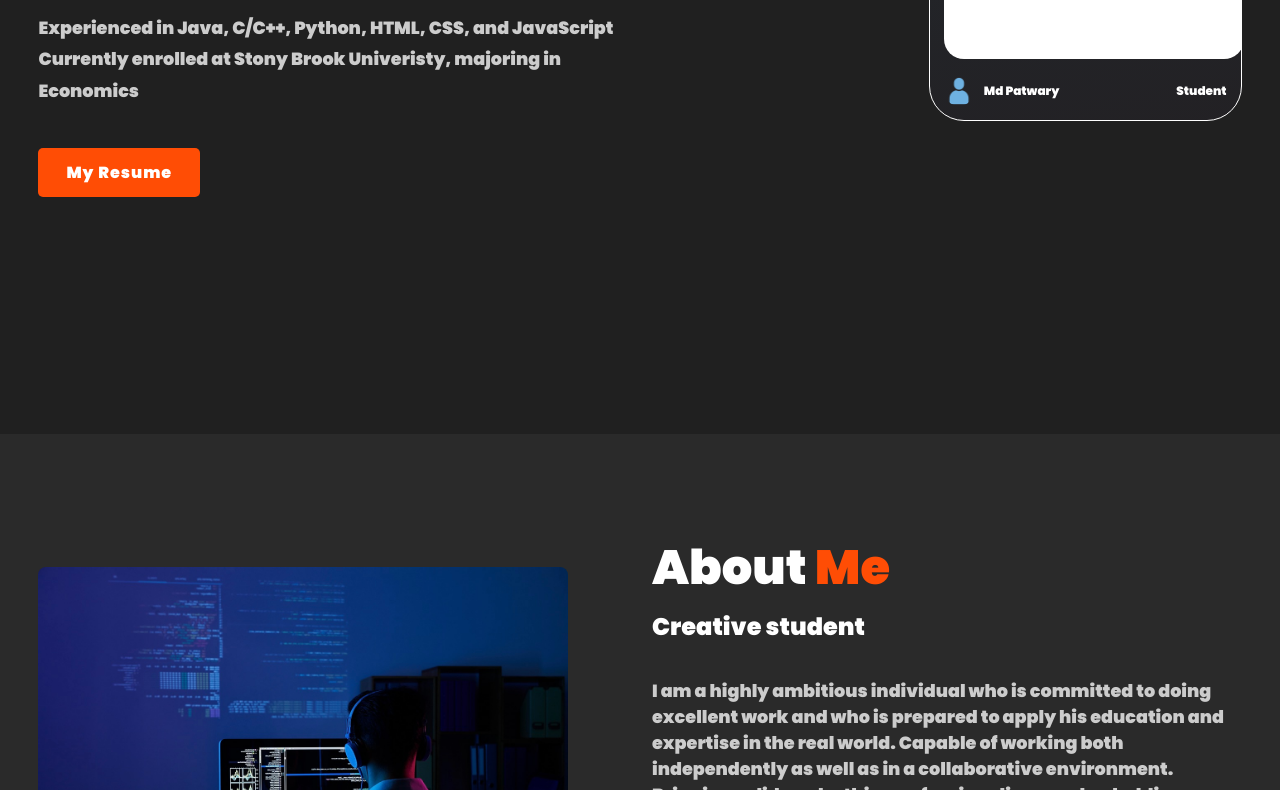
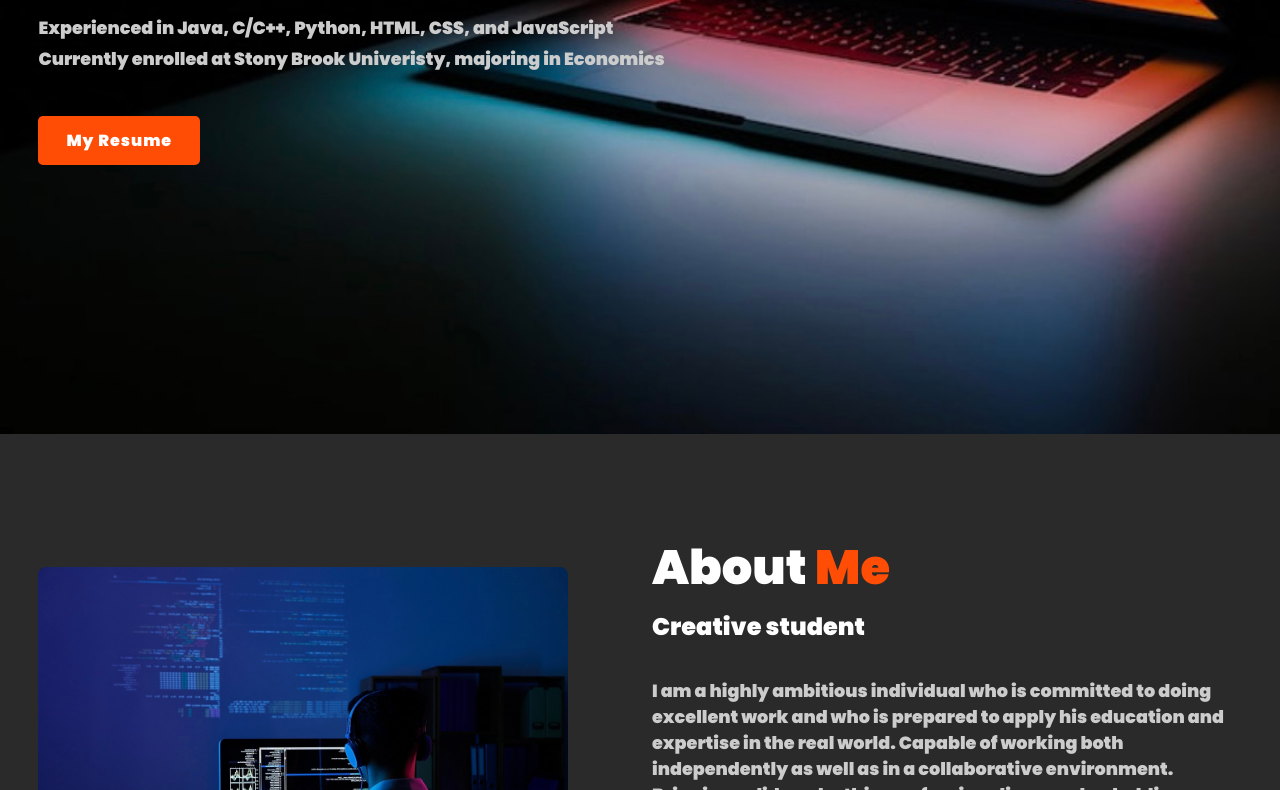
Before and after one commit to mpshohan/portfolioWebsite, a plain HTML site: page index.html in a window 1280 px wide. Shown: the part 366-1156 px from the top of the page. Drawn offline with nearby package versions, Linux system fonts and the light colour scheme.

Commit message:
Revised portfolio

```diff
--- a/style.css
+++ b/style.css
@@ -90,7 +90,7 @@ section{
     position: relative;
     height: 100vh;
     width: 100%;
-    background: var(--second-bg-color);
+    background-image: url(img/backgrnd.jpg);
     background-size: cover;
     background-position: center;
     align-items:flex-start;
@@ -170,7 +170,7 @@ section{
     transform: scale(1.1);
 }
 
-/* display section */
+/* display section
 
 .display {
     animation-name: rightslide;
@@ -246,7 +246,7 @@ section{
 .display .info2 .iconwrapper svg {
     margin-right: 5px;
 }
-
+*/
 
 /* header section */
 
```
Also changed, not shown: index.html (+2 -0 lines), img/backgrnd.jpg (added), img/bcground.jpeg (added), 1 other file.
